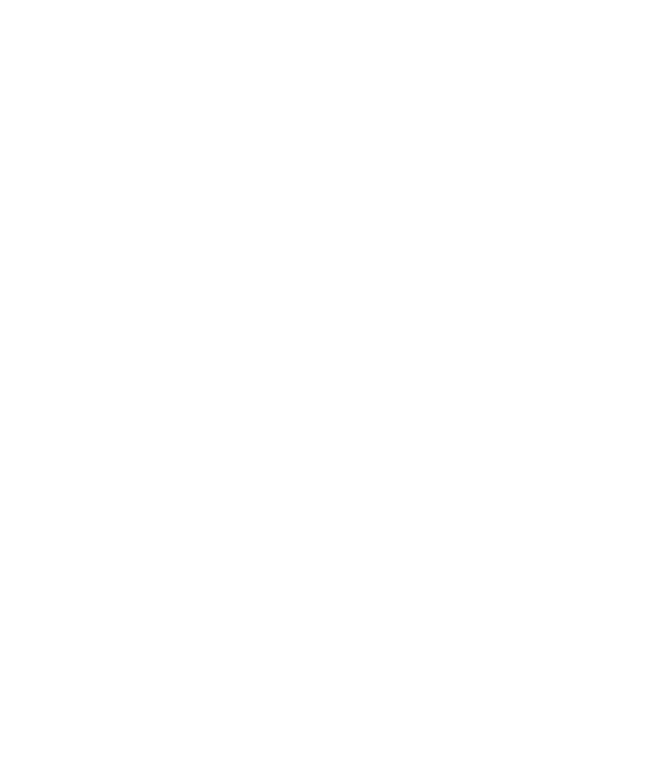
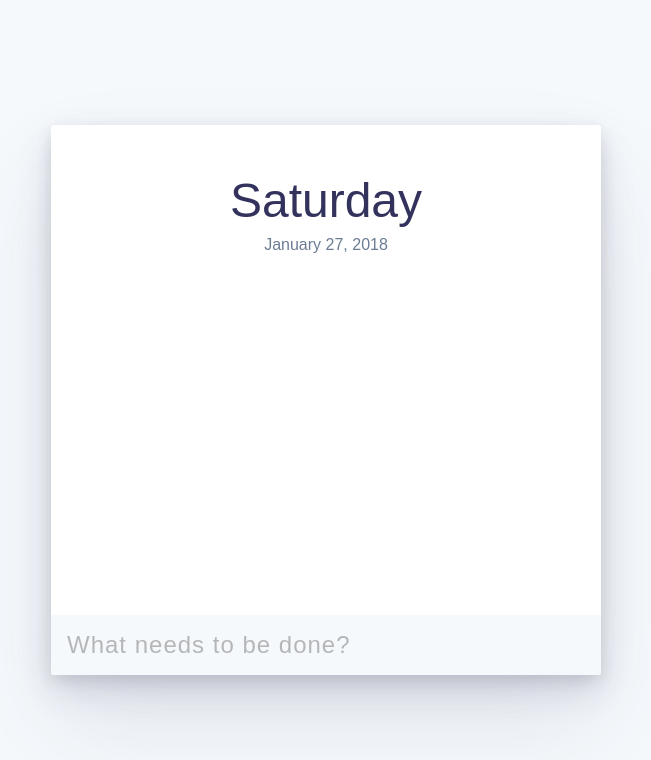
Before and after one commit to miki-matsumoto/heyper, a website: page dist/index.html in a window 1280 px wide. Shown: the whole page, without its empty margins (314-965 px from the left). Drawn offline with Linux system fonts and the light colour scheme; the site is published under a folder, as on GitHub Pages, so addresses that start at the root find nothing; a small style sheet from the web is missing.

```diff
--- a/dist/index.html
+++ b/dist/index.html
@@ -1 +1 @@
-<!doctype html> <html> <head> <title>Simple Todos</title> <meta charset="utf-8"> <meta name="viewport" content="width=device-width, initial-scale=1"> <link type="text/css" rel="stylesheet" href="//fast.fonts.net/cssapi/6fdc5791-0a1a-40ee-9f5e-11d5b6269895.css"> <link rel="stylesheet" href="/dist/8dcdc2c760db15a42c8f117e825e55ca.css"> </head> <body> <script src="/dist/56d791a3c6696e53e52a11f74ad66770.js"></script> </body> </html>
+<!doctype html> <html> <head> <title>Simple Todos</title> <meta charset="utf-8"> <meta name="viewport" content="width=device-width, initial-scale=1"> <link type="text/css" rel="stylesheet" href="//fast.fonts.net/cssapi/6fdc5791-0a1a-40ee-9f5e-11d5b6269895.css"> <link rel="stylesheet" href="./8dcdc2c760db15a42c8f117e825e55ca.css"> </head> <body> <script src="./56d791a3c6696e53e52a11f74ad66770.js"></script> </body> </html>
```
